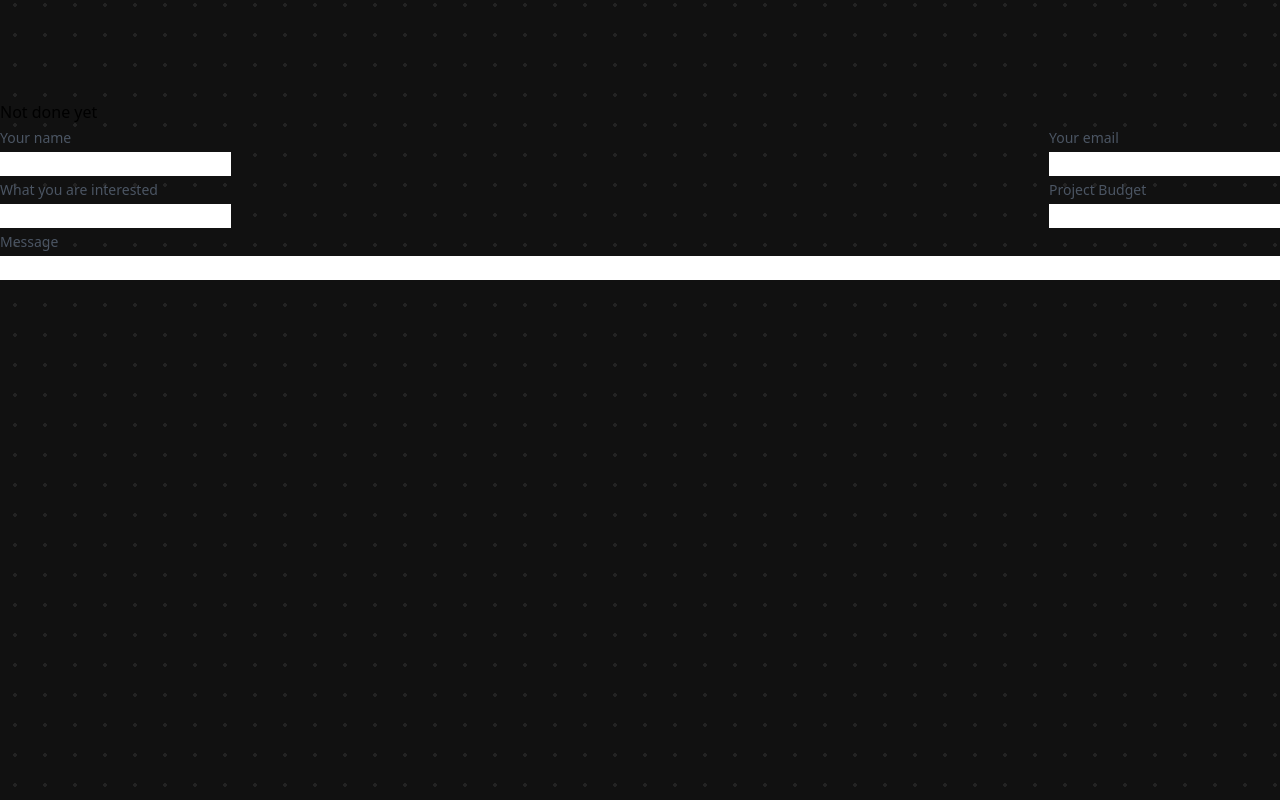
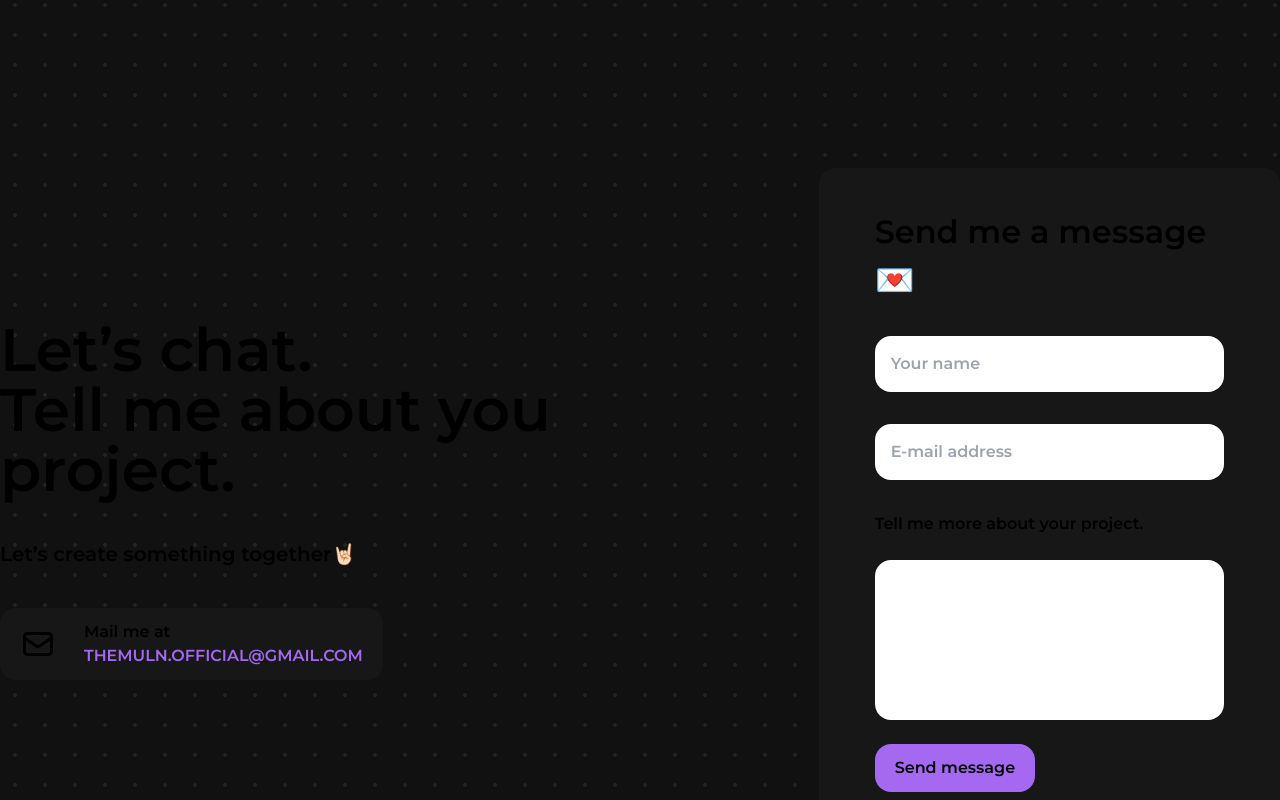
Before and after one commit to themuuln/final-portfolio, a Next.js app: page / in a window 1280 px wide. Shown: the part 3100-3900 px from the top of the page. Built offline with nearby package versions, Linux system fonts and the light colour scheme; a web font is replaced by a local one.

Commit message:
Temporary Contact Section styled

```diff
--- a/components/contact/ContactSection.tsx
+++ b/components/contact/ContactSection.tsx
@@ -1,40 +1,79 @@
+import { montserrat } from "@/public/fonts/fonts";
+import { HiOutlineMail } from "react-icons/hi";
+import { useContext } from "react";
+import { HoverTypeContext } from "@/lib/context/HoverTypeContext";
+import CursorContext from "@/lib/context/context";
+import { MdContentCopy } from "react-icons/md";
+
 const ContactSection = () => {
+  const { textEnter, textLeave } = useContext(CursorContext);
+  const { setHoverType } = useContext(HoverTypeContext);
+  const mailHandleCopy = () =>
+    navigator.clipboard.writeText("themuln.official@gmail.com");
+  const mailHandleMouseEnter = () => {
+    textEnter();
+    setHoverType(<MdContentCopy />);
+  };
+  const handleMouseLeave = () => textLeave();
   return (
     <>
-      <section className="flex h-screen ">
-        <div className="container">
-          Not done yet
-          <div className="flex justify-between gap-10">
-            <div className="relative flex flex-col">
-              <label className="text-sm leading-7 text-gray-600">
-                Your name
-              </label>
-              <input type="text" id="name" name="name" />
-            </div>
-            <div className="relative flex flex-col">
-              <label className="text-sm leading-7 text-gray-600">
-                Your email
-              </label>
-              <input type="text" id="name" name="name" />
+      <section
+        className={`flex ${montserrat.className} font-semibold items-center justify-center h-screen gap-16`}
+      >
+        <div className="space-y-10">
+          <div className={`text-6xl`}>
+            <h2>Let’s chat.</h2>
+            <h2>Tell me about you project.</h2>
+          </div>
+          <p className={`text-xl`}>Let’s create something together🤘🏻</p>
+          <div className="bg-[#171717] hover:bg-[#141414] transition-colors duration-300 gap-7 items-center flex py-3 px-5 w-fit  rounded-2xl">
+            <HiOutlineMail />
+            <div className="">
+              <p className="text-base">Mail me at</p>
+              <h4
+                onMouseEnter={mailHandleMouseEnter}
+                onMouseLeave={handleMouseLeave}
+                onClick={mailHandleCopy}
+                className="cursor-pointer text-brand_bg-400"
+              >
+                THEMULN.OFFICIAL@GMAIL.COM
+              </h4>
             </div>
           </div>
-          <div className="flex justify-between gap-10">
-            <div className="relative flex flex-col">
-              <label className="text-sm leading-7 text-gray-600">
-                What you are interested
-              </label>
-              <input type="text" id="name" name="name" className="" />
+        </div>
+        <div className="bg-[#171717] py-10 px-14 rounded-2xl">
+          <div className="space-y-8">
+            <h2 className="text-[32px]">Send me a message💌</h2>
+            <div>
+              <input
+                type="text"
+                className="w-full p-4 rounded-2xl"
+                placeholder="Your name"
+              />
             </div>
-            <div className="relative flex flex-col">
-              <label className="text-sm leading-7 text-gray-600">
-                Project Budget
-              </label>
-              <input type="text" id="name" name="name" />
+            <div>
+              <input
+                type="text"
+                className="w-full p-4 rounded-2xl"
+                placeholder="E-mail address"
+              />
             </div>
-          </div>
-          <div className="relative flex flex-col">
-            <label className="text-sm leading-7 text-gray-600">Message</label>
-            <input type="text" id="name" name="name" />
+            <div className="space-y-6">
+              <p className="text-base">Tell me more about your project.</p>
+              <input
+                type="text"
+                className="w-full h-40 p-4 rounded-2xl"
+                placeholder=""
+              />
+              <div>
+                <button
+                  className="px-5 py-3 bg-brand_bg-400 rounded-2xl"
+                  type="submit"
+                >
+                  Send message
+                </button>
+              </div>
+            </div>
           </div>
         </div>
       </section>
```
